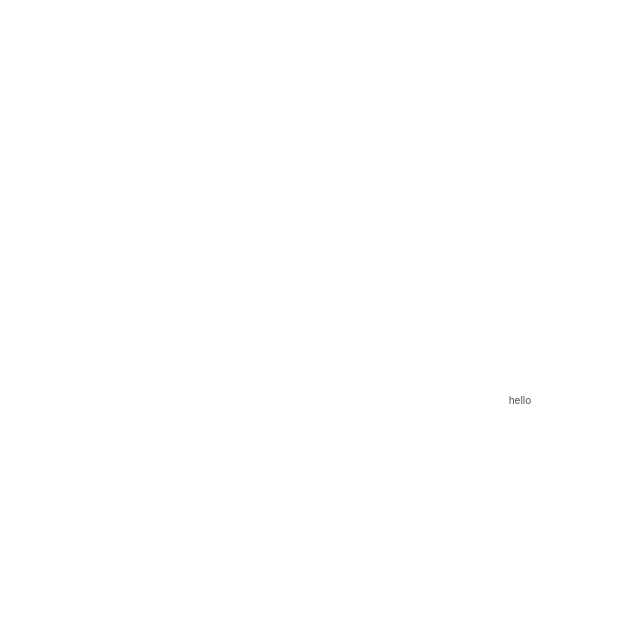
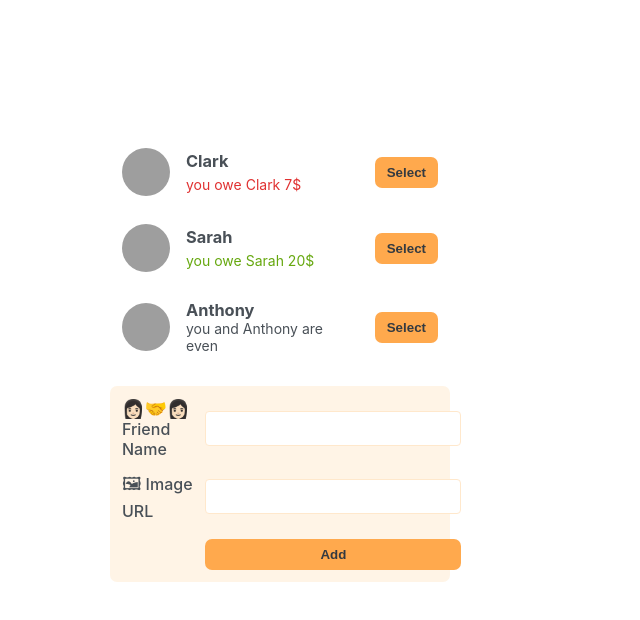
Before and after one commit to zacktam12/eat-n-split, a React (Create React App) app: page / in a window 1280 px wide. Shown: the top 620 px of the page, without its empty margins (120-760 px from the left). Built offline with nearby package versions, Linux system fonts and the light colour scheme; grey boxes are pictures that could not be loaded.

Commit message:
add layout

```diff
--- a/src/App.js
+++ b/src/App.js
@@ -25,9 +25,58 @@ const initialFriends = [
 ];
 export default function App() {
   return (
-    <div>
-      <initialFriends />
-      hello
+    <div className="app">
+      <div className="sidebar">
+        {" "}
+        <FriendsList />
+        <FormAddFriend />
+      </div>
     </div>
   );
 }
+function FriendsList() {
+  const friends = initialFriends;
+  return (
+    <ul>
+      {friends.map((friend) => (
+        <Friend friend={friend} key={friend.id} />
+      ))}
+    </ul>
+  );
+}
+function Friend({ friend }) {
+  return (
+    <>
+      <li>
+        <img src={friend.image} alt={"img"}></img>
+        <h3>{friend.name}</h3>
+        {friend.balance < 0 && (
+          <p className="red">
+            you owe {friend.name} {Math.abs(friend.balance)}$
+          </p>
+        )}
+        {friend.balance > 0 && (
+          <p className="green">
+            you owe {friend.name} {Math.abs(friend.balance)}$
+          </p>
+        )}
+        {friend.balance === 0 && <p>you and {friend.name} are even</p>}
+        <Button>Select</Button>
+      </li>
+    </>
+  );
+}
+function Button({ children }) {
+  return <button className="button">{children}</button>;
+}
+function FormAddFriend() {
+  return (
+    <form className="form-add-friend ">
+      <label>👩🏻‍🤝‍👩🏻Friend Name</label>
+      <input type="text" />
+      <label>🖼Image URL</label>
+      <input type="text" />
+      <Button>Add</Button>
+    </form>
+  );
+}
```
